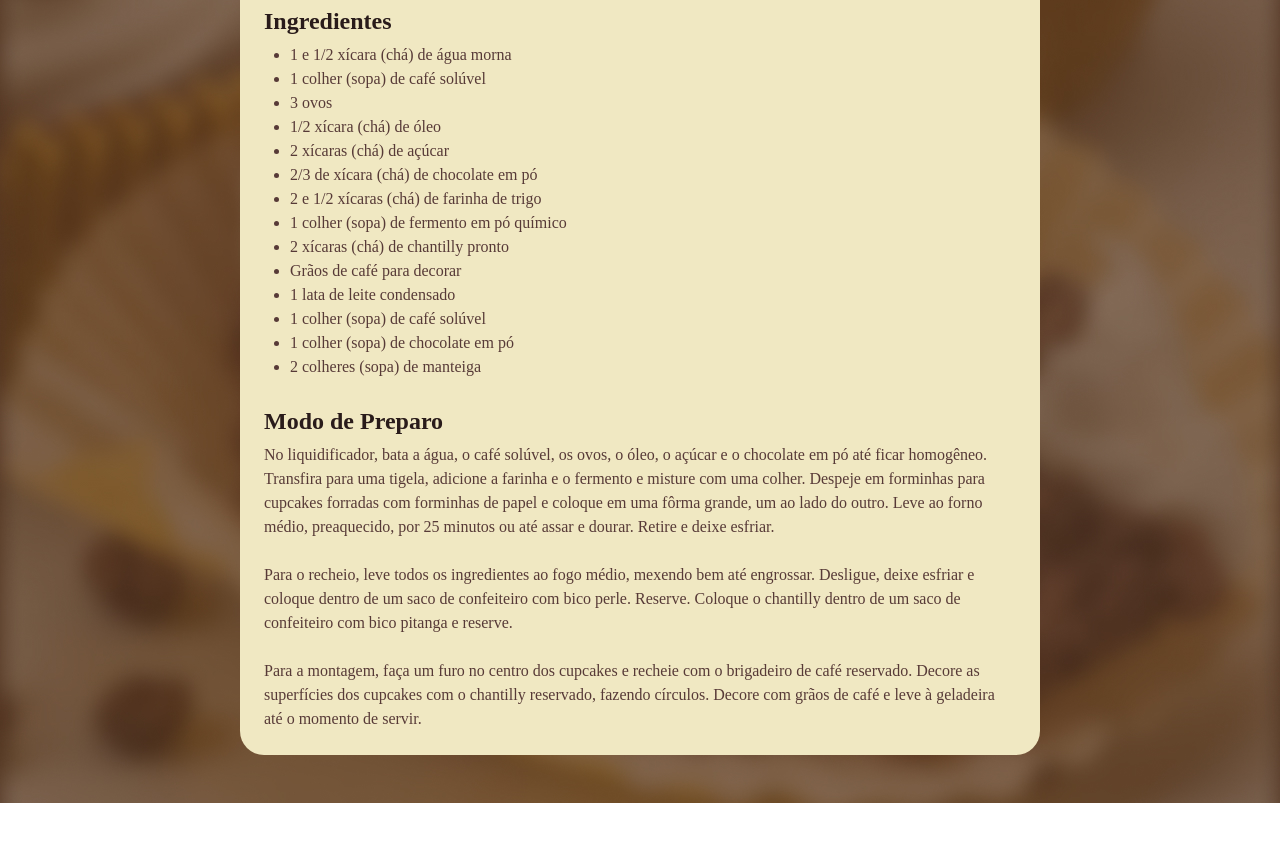
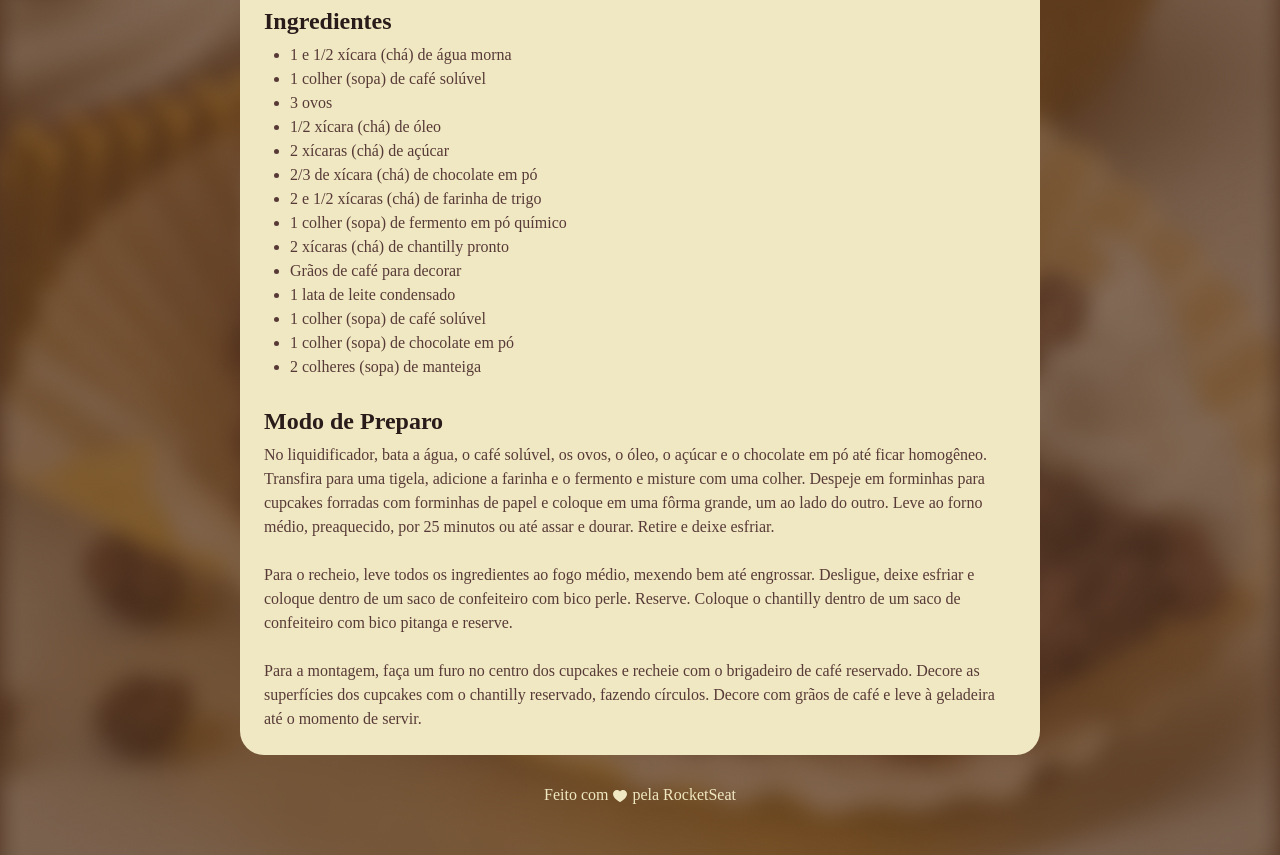
Before and after one commit to 5amuel31/RecipeWebSite, a plain HTML site: page index.html in a window 1280 px wide. Shown: the part 696-1551 px from the top of the page. Before the commit the page ends 1499 px from the top, so only its background shows below. Drawn offline with Linux system fonts and the light colour scheme; a web font is replaced by a local one.

Commit message:
footerzin de cria

```diff
--- a/index.html
+++ b/index.html
@@ -50,5 +50,9 @@
         </section>
     </main>
   </div>
+
+  <footer>
+    Feito com <img src="./assets/heart.svg" alt="Coração"> pela RocketSeat
+  </footer>
 </body>
 </html>
--- a/style.css
+++ b/style.css
@@ -19,7 +19,7 @@ background-size: cover;
   padding: 24px;
   background-color: #F0E8C2;
   border-radius: 24px;
-  margin: 48px auto
+  margin: 48px auto 28px;
 }
 
 #main-image {
@@ -56,3 +56,13 @@ h1, h2 {
 ul {
   padding-left: 26px;
 }
+
+footer {
+  color: #F0E8C2;
+  text-align: center;
+  padding-bottom: 48px;
+}
+
+footer img {
+  vertical-align: middle ;
+}
```
Also changed, not shown: assets/heart.svg (added).
